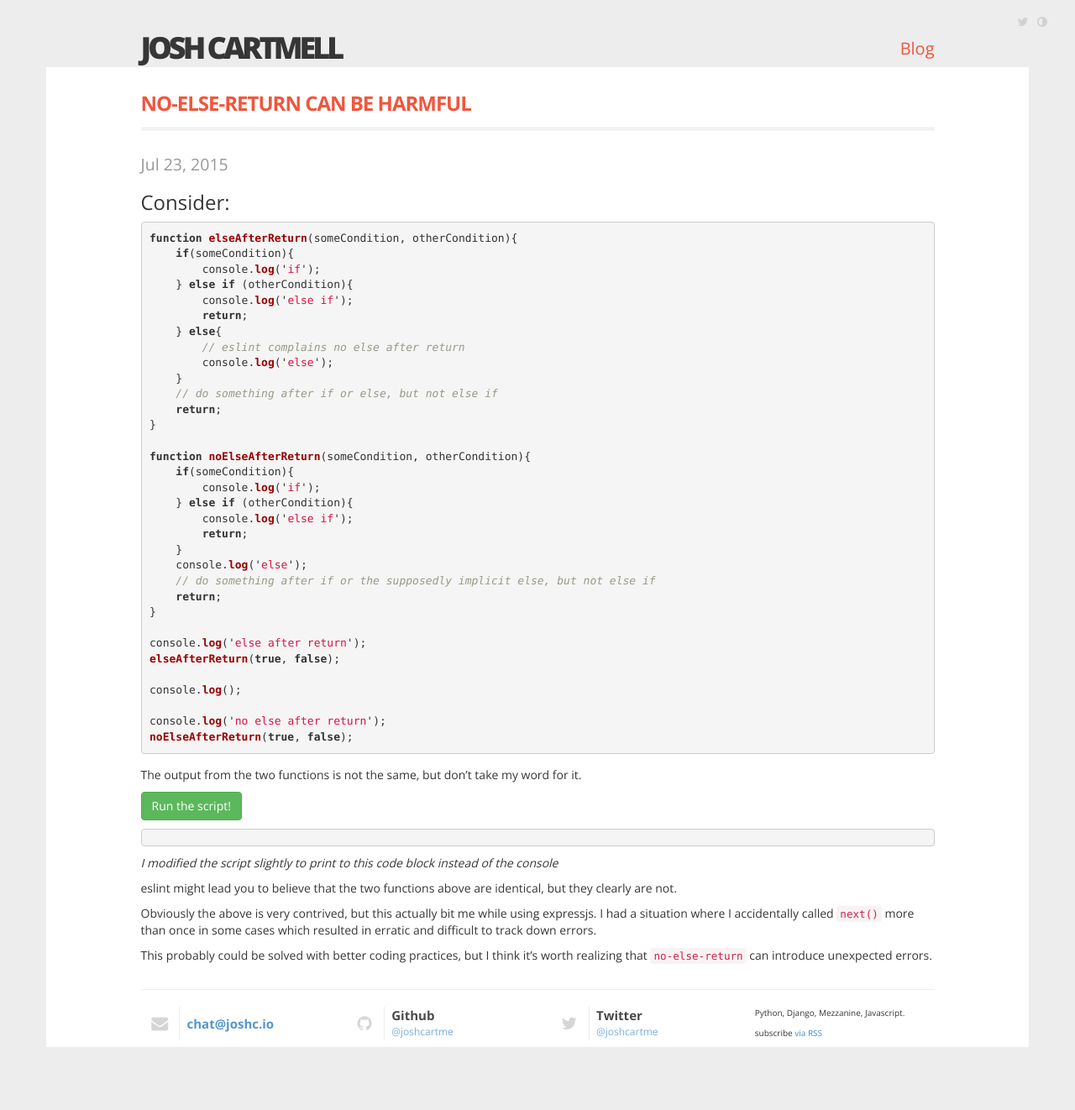
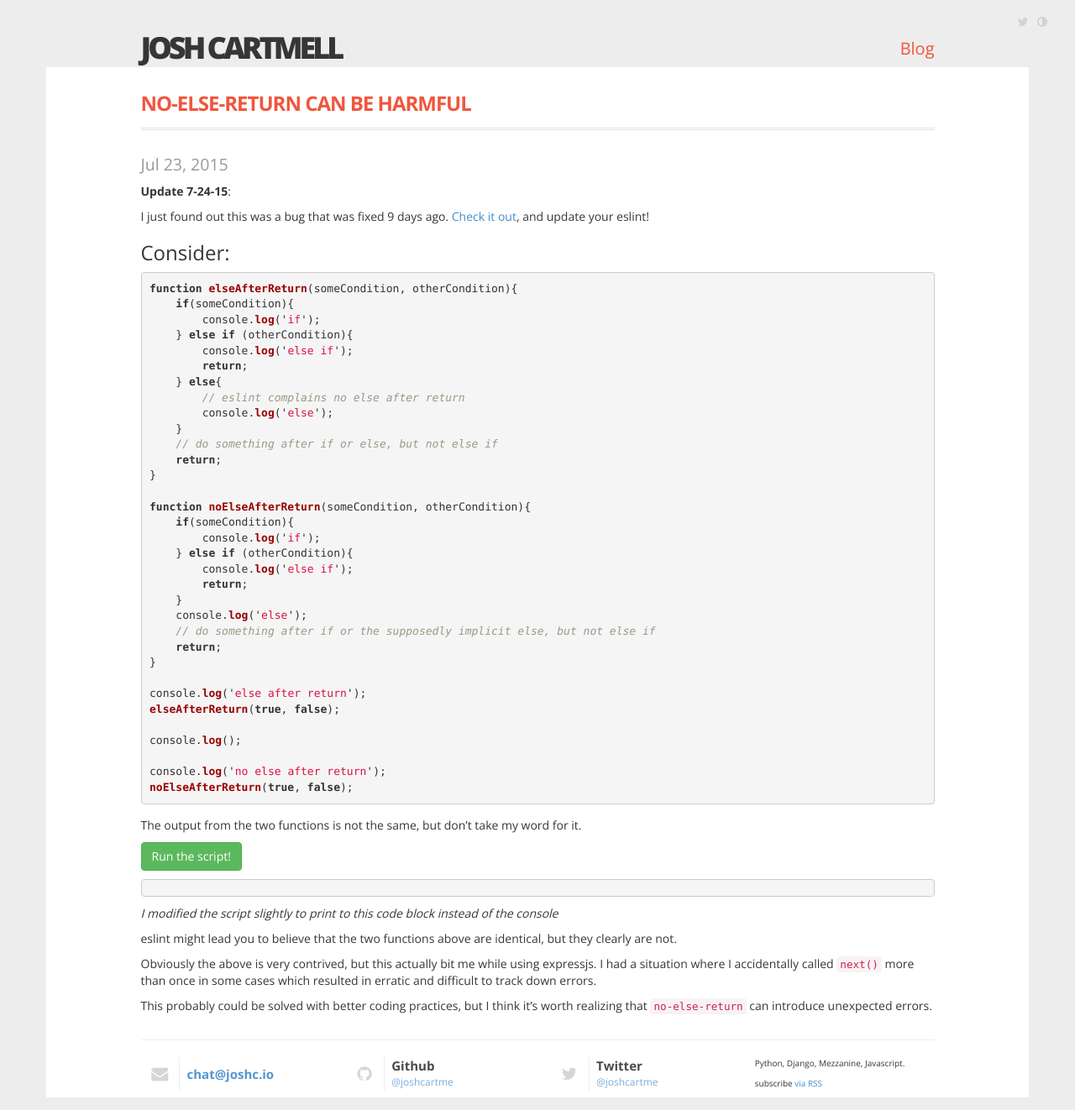
Before and after one commit to joshcartme/joshcartme.github.io, a Jekyll site: the page built from _posts/2015-07-24-no-else-return-can-be-harmful.md, in a window 1280 px wide. Shown: the whole page at 84% size. Built offline with Jekyll 4.4.1, drawn with Linux system fonts in a browser that asks for light colours; a script that is not in the unit is left out; comment, search, counter and statistics services are not loaded.

Commit message:
Update no-else-return, mention that it was recently fixed.

```diff
--- a/_posts/2015-07-24-no-else-return-can-be-harmful.md
+++ b/_posts/2015-07-24-no-else-return-can-be-harmful.md
@@ -4,6 +4,10 @@ title: no-else-return can be harmful
 date:   2015-07-23 19:25:28
 categories: javascript eslint
 ---
+
+**Update 7-24-15**:
+
+I just found out this was a bug that was fixed 9 days ago.  [Check it out](https://github.com/eslint/eslint/issues/3015), and update your eslint!
 
 ### Consider:
 
```
